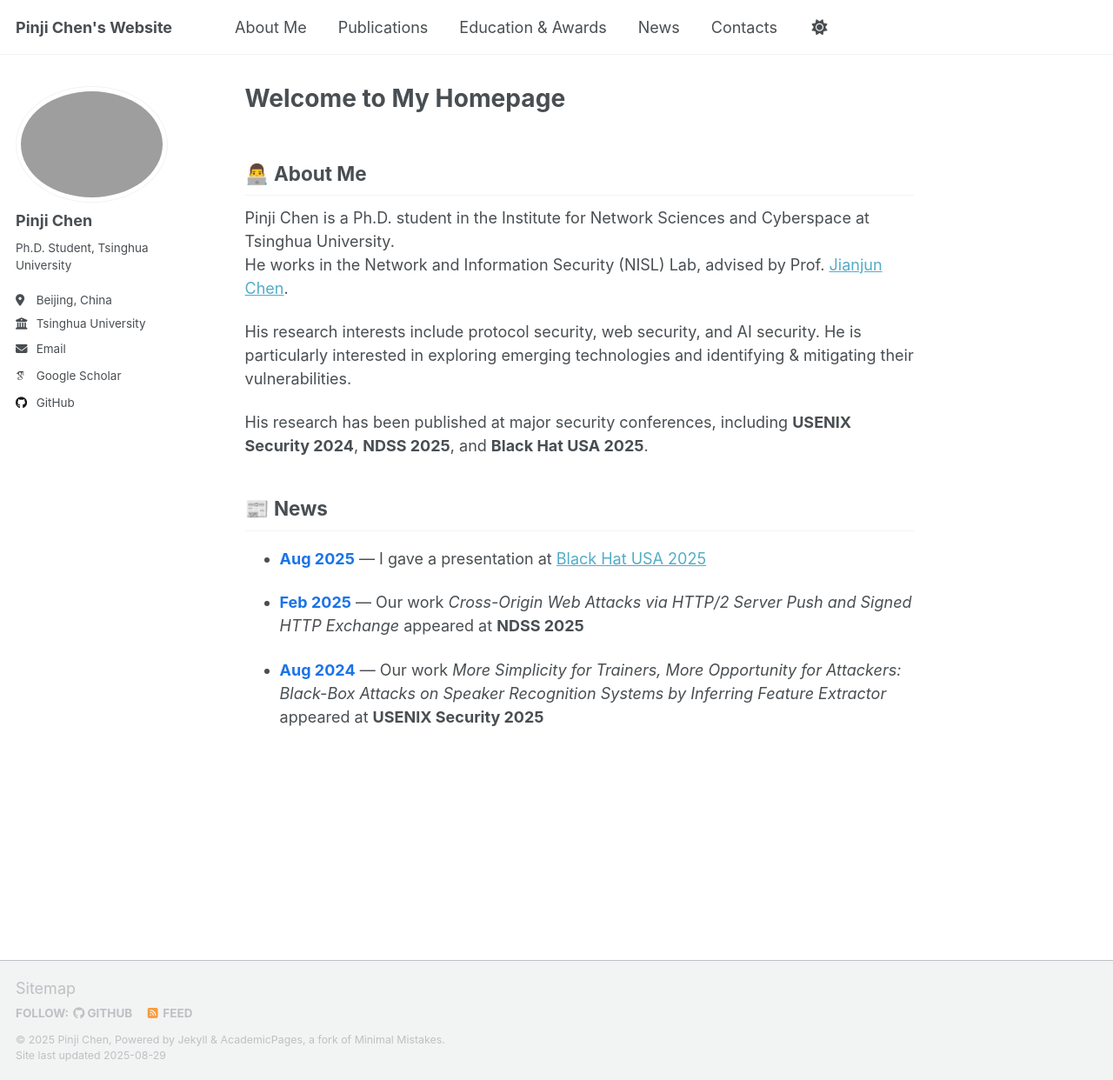
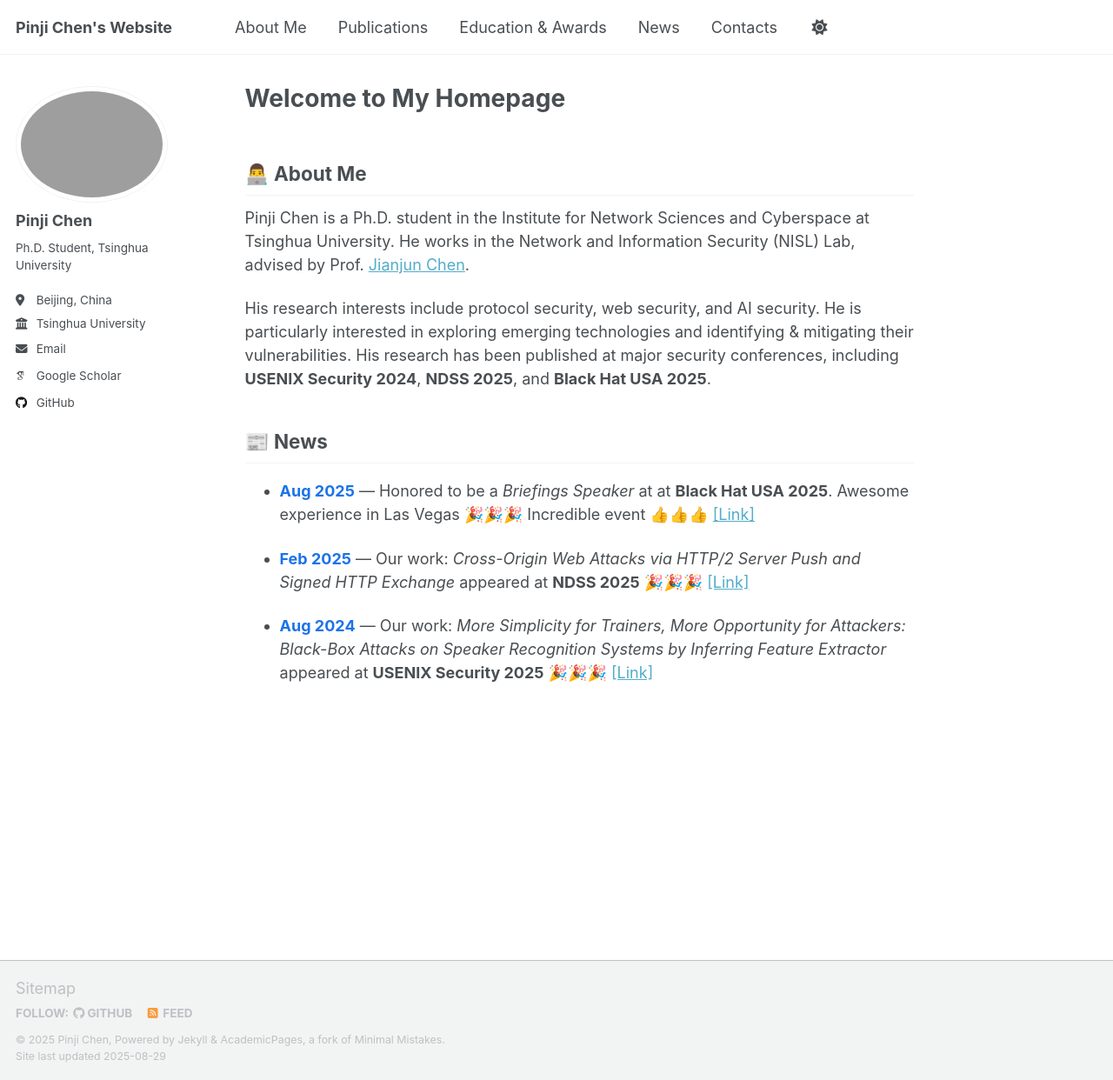
Before and after one commit to Chenpinji/Chenpinji.github.io, a Jekyll site: the page built from _pages/about.md, in a window 1280 px wide and 1242 px high. Shown: the whole window at 87% size. Built offline with Jekyll 4.4.1, drawn with Linux system fonts in a browser that asks for light colours; some web fonts are replaced; a script that is not in the unit is left out.

Commit message:
change homepage

```diff
--- a/_pages/about.md
+++ b/_pages/about.md
@@ -10,21 +10,18 @@ redirect_from:
 ## 👨‍💻 About Me
 
 
-Pinji Chen is a Ph.D. student in the Institute for Network Sciences and Cyberspace at Tsinghua University.
-He works in the Network and Information Security (NISL) Lab, advised by Prof. [Jianjun Chen](https://jianjunchen.com/).
+Pinji Chen is a Ph.D. student in the Institute for Network Sciences and Cyberspace at Tsinghua University. He works in the Network and Information Security (NISL) Lab, advised by Prof. [Jianjun Chen](https://jianjunchen.com/).
 
-His research interests include protocol security, web security, and AI security. He is particularly interested in exploring emerging technologies and identifying & mitigating their vulnerabilities.
+His research interests include protocol security, web security, and AI security. He is particularly interested in exploring emerging technologies and identifying & mitigating their vulnerabilities. His research has been published at major security conferences, including **USENIX Security 2024**, **NDSS 2025**, and **Black Hat USA 2025**.
 
-His research has been published at major security conferences, including **USENIX Security 2024**, **NDSS 2025**, and **Black Hat USA 2025**.
 
 
 ## 📰 News
 
-
-- <span style="color:#1a73e8; font-weight:bold;">Aug 2025</span> — I gave a presentation at <a href="https://www.blackhat.com/us-25/briefings/schedule/index.html#cross-origin-web-attacks-via-http2-server-push-and-signed-http-exchange-45150" target="_blank" >Black Hat USA 2025</a>
+- <span style="color:#1a73e8; font-weight:bold;">Aug 2025</span> — Honored to be a *Briefings Speaker* at at **Black Hat USA 2025**. Awesome experience in Las Vegas 🎉🎉🎉 Incredible event 👍👍👍 [[Link]](https://www.blackhat.com/us-25/briefings/schedule/index.html#cross-origin-web-attacks-via-http2-server-push-and-signed-http-exchange-45150)
 
 
-- <span style="color:#1a73e8; font-weight:bold;">Feb 2025</span> — Our work *Cross-Origin Web Attacks via HTTP/2 Server Push and Signed HTTP Exchange* appeared at **NDSS 2025**
+- <span style="color:#1a73e8; font-weight:bold;">Feb 2025</span> — Our work: *Cross-Origin Web Attacks via HTTP/2 Server Push and Signed HTTP Exchange* appeared at **NDSS 2025** 🎉🎉🎉 [[Link]](https://www.ndss-symposium.org/ndss-paper/cross-origin-web-attacks-via-http-2-server-push-and-signed-http-exchange/)
 
 
-- <span style="color:#1a73e8; font-weight:bold;">Aug 2024</span> — Our work *More Simplicity for Trainers, More Opportunity for Attackers: Black-Box Attacks on Speaker Recognition Systems by Inferring Feature Extractor* appeared at **USENIX Security 2025**
+- <span style="color:#1a73e8; font-weight:bold;">Aug 2024</span> — Our work: *More Simplicity for Trainers, More Opportunity for Attackers: Black-Box Attacks on Speaker Recognition Systems by Inferring Feature Extractor* appeared at **USENIX Security 2025** 🎉🎉🎉 [[Link]](https://www.usenix.org/conference/usenixsecurity24/presentation/ge-attacks)
```
